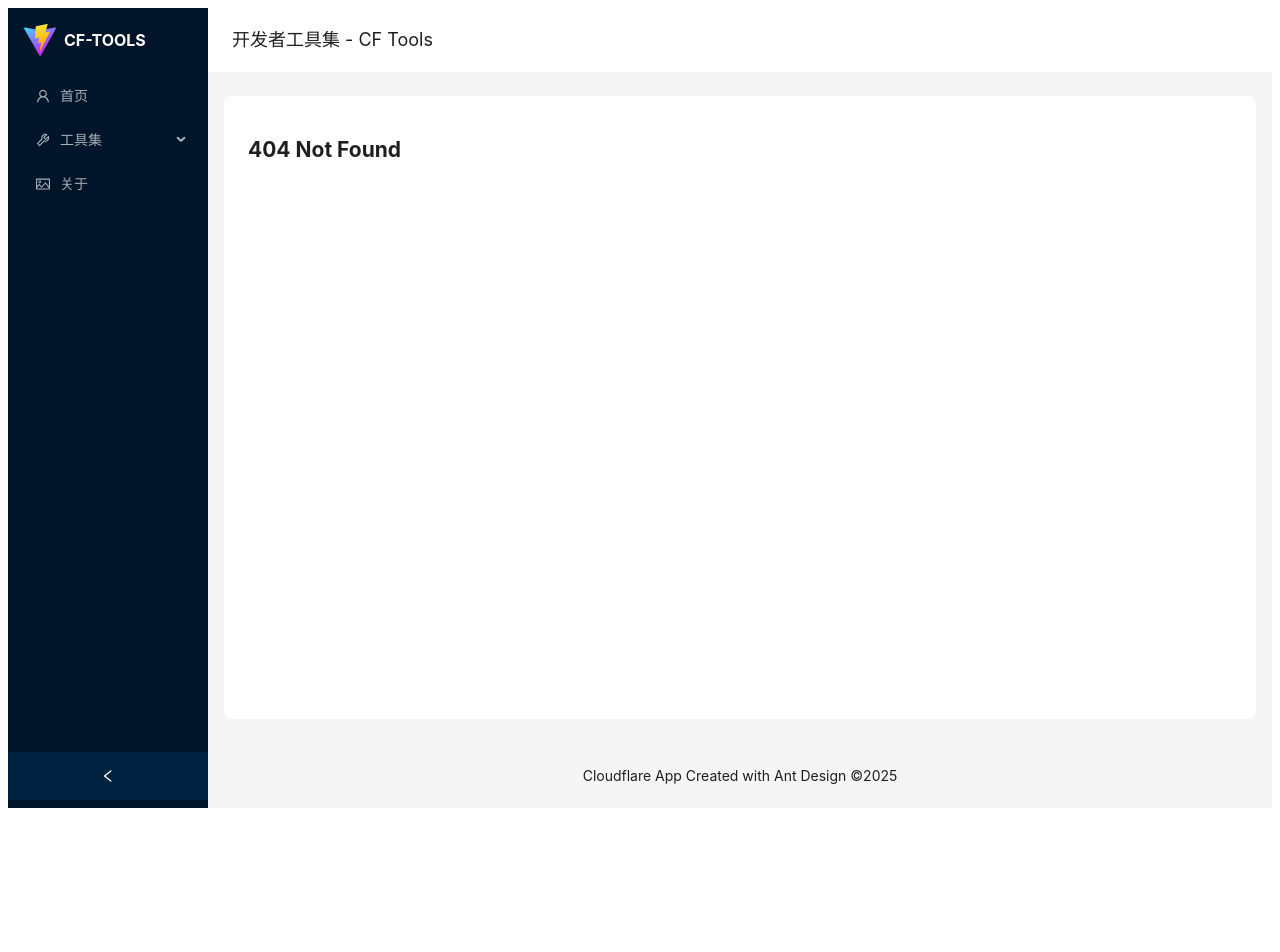
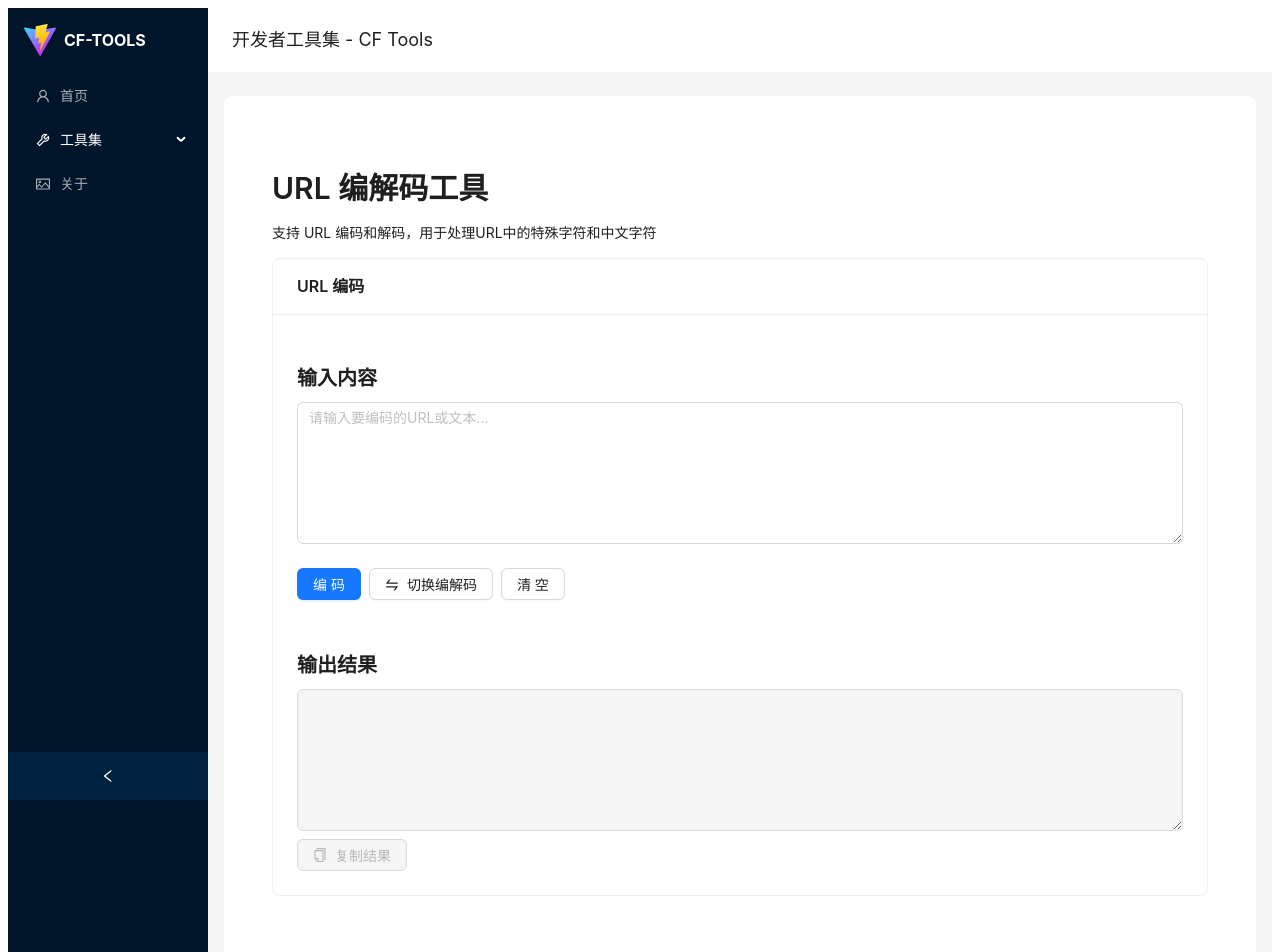
Before and after one commit to MainPoser/cf-tools, a React (Vite) app: page /tools/url-codec in a window 1280 px wide. Before the commit this address had no page. Shown: the top 952 px of the page. Before the commit the page ends 816 px from the top, so only its background shows below. Built offline with nearby package versions, Linux system fonts and the light colour scheme.

Commit message:
impl URLCodec

```diff
--- a/src/App.tsx
+++ b/src/App.tsx
@@ -8,6 +8,7 @@ import Home from './pages/home/Home';
 import About from './pages/about/About';
 import Base64Tool from './pages/tools/Base64Tool';
 import ConfigFormatter from './pages/tools/ConfigFormatter';
+import URLCodec from './pages/tools/URLCodec';
 
 function App() {
   return (
@@ -25,6 +26,8 @@ function App() {
           {/* 工具页面路由 - 现在只添加Base64 */}
           <Route path="/tools/base64" element={<Base64Tool />} />
           <Route path="/tools/config-formatter" element={<ConfigFormatter />} />
+          <Route path="/tools/url-codec" element={<URLCodec />} />
+
 
           {/* 可选: 404 页面 */}
           <Route path="*" element={<h2>404 Not Found</h2>} />
--- a/src/components/MainLayout.tsx
+++ b/src/components/MainLayout.tsx
@@ -27,7 +27,7 @@ const items = [
         children: [
             { key: '/tools/base64', icon: <CodeOutlined />, label: <Link to="/tools/base64">Base64编解码</Link> },
             { key: '/tools/config-formatter', icon: <CodeOutlined />, label: <Link to="/tools/config-formatter">配置格式转换</Link> },
-            { key: '/tools/url-encoder', icon: <LinkOutlined />, label: <Link to="/tools/url-encoder">URL编解码</Link> },
+            { key: '/tools/url-codec', icon: <LinkOutlined />, label: <Link to="/tools/url-codec">URL编解码</Link> },
             { key: '/tools/timestamp', icon: <ClockCircleOutlined />, label: <Link to="/tools/timestamp">时间戳转换</Link> },
             { key: '/tools/qr-code', icon: <QrcodeOutlined />, label: <Link to="/tools/qr-code">二维码生成</Link> },
             { key: '/tools/color-picker', icon: <BgColorsOutlined />, label: <Link to="/tools/color-picker">颜色选择器</Link> },
--- a/src/pages/home/Home.tsx
+++ b/src/pages/home/Home.tsx
@@ -41,8 +41,8 @@ function Home() {
             title: 'URL编解码',
             description: 'URL编码和解码工具',
             icon: <LinkOutlined style={{ fontSize: '24px', color: '#fa8c16' }} />,
-            path: '/tools/url-encoder',
-            available: false
+            path: '/tools/url-codec',
+            available: true
         },
         {
             title: '时间戳转换',
--- /dev/null
+++ b/src/pages/tools/URLCodec.tsx
@@ -0,0 +1,105 @@
+import { useState } from 'react';
+import { Card, Input, Button, Typography, Space, message } from 'antd';
+import { CopyOutlined, SwapOutlined } from '@ant-design/icons';
+import { useAutoTrackVisit } from '../../hooks/useAnalytics';
+
+const { TextArea } = Input;
+const { Title, Paragraph } = Typography;
+
+export default function URLCodec() {
+    // 自动统计页面访问
+    useAutoTrackVisit('URL编解码');
+
+    const [input, setInput] = useState('');
+    const [output, setOutput] = useState('');
+    const [isEncode, setIsEncode] = useState(true);
+
+    const handleConvert = () => {
+        if (!input.trim()) {
+            message.warning('请输入要处理的内容');
+            return;
+        }
+
+        try {
+            if (isEncode) {
+                const encoded = encodeURIComponent(input);
+                setOutput(encoded);
+            } else {
+                const decoded = decodeURIComponent(input);
+                setOutput(decoded);
+            }
+            message.success('转换成功');
+        } catch (error) {
+            message.error('转换失败，请检查输入格式');
+        }
+    };
+
+    const handleSwap = () => {
+        setInput(output);
+        setOutput(input);
+        setIsEncode(!isEncode);
+    };
+
+    const handleCopy = (text: string) => {
+        navigator.clipboard.writeText(text);
+        message.success('已复制到剪贴板');
+    };
+
+    const handleClear = () => {
+        setInput('');
+        setOutput('');
+    };
+
+    return (
+        <div style={{ padding: '24px' }}>
+            <Title level={2}>URL 编解码工具</Title>
+            <Paragraph>
+                支持 URL 编码和解码，用于处理URL中的特殊字符和中文字符
+            </Paragraph>
+
+            <Card title={isEncode ? 'URL 编码' : 'URL 解码'} style={{ marginBottom: '16px' }}>
+                <Space direction="vertical" style={{ width: '100%' }} size="large">
+                    <div>
+                        <Title level={4}>输入内容</Title>
+                        <TextArea
+                            value={input}
+                            onChange={(e) => setInput(e.target.value)}
+                            placeholder={isEncode ? '请输入要编码的URL或文本...' : '请输入要解码的URL编码字符串...'}
+                            rows={6}
+                        />
+                    </div>
+
+                    <Space>
+                        <Button type="primary" onClick={handleConvert}>
+                            {isEncode ? '编码' : '解码'}
+                        </Button>
+                        <Button icon={<SwapOutlined />} onClick={handleSwap}>
+                            切换编解码
+                        </Button>
+                        <Button onClick={handleClear}>
+                            清空
+                        </Button>
+                    </Space>
+
+                    <div>
+                        <Title level={4}>输出结果</Title>
+                        <TextArea
+                            value={output}
+                            readOnly
+                            rows={6}
+                            style={{ backgroundColor: '#f5f5f5' }}
+                        />
+                        <Button
+                            icon={<CopyOutlined />}
+                            onClick={() => handleCopy(output)}
+                            disabled={!output}
+                            style={{ marginTop: '8px' }}
+                        >
+                            复制结果
+                        </Button>
+                    </div>
+                </Space>
+            </Card>
+        </div>
+    );
+}
```
